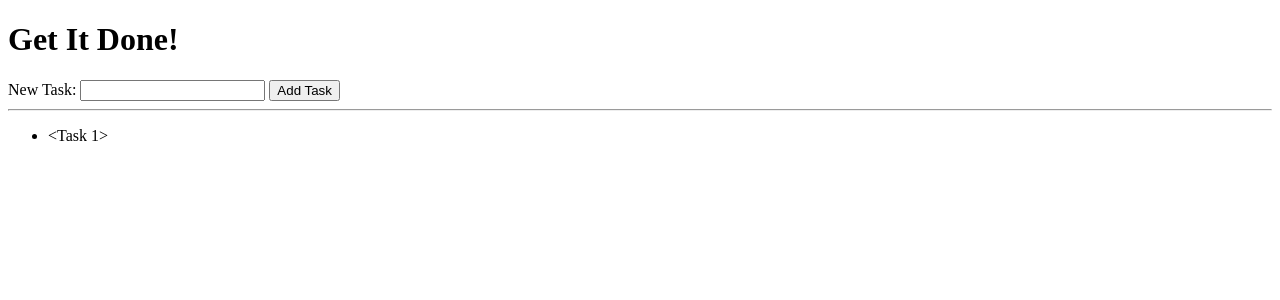
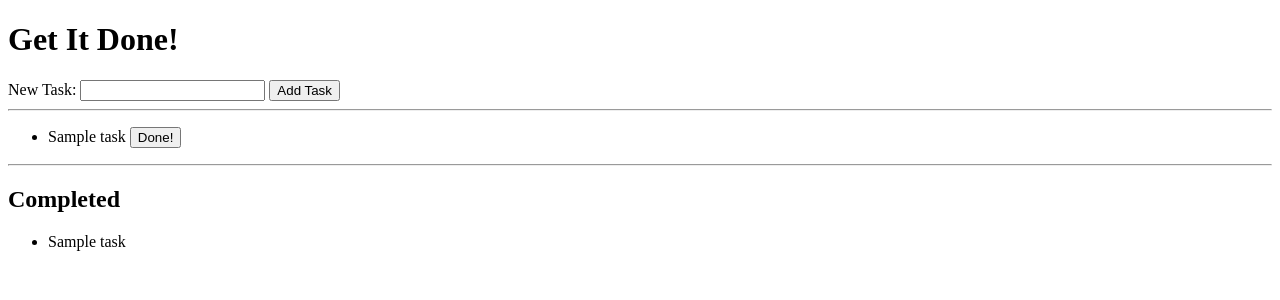
Before and after one commit to Daviderose/get-it-done, a Flask app: template templates/todos.html in a window 1280 px wide. Shown: the top 300 px of the page. Run offline with Flask 2, Linux system fonts and the light colour scheme; tables that the repository leaves empty hold one stand-in row (values such as "Sample post"); the template is opened without the code that fills it: values that come from a table or form of the project are taken from there, most other values are stand-ins (such as "Sample title", 1, 10 or a date in 2020).

Commit message:
Added delete functionality with a completed tasks session

```diff
--- a/main.py
+++ b/main.py
@@ -11,21 +11,36 @@ class Task(db.Model):
 
 	id = db.Column(db.Integer, primary_key=True)
 	name = db.Column(db.String(120))
+	completed = db.Column(db.Boolean, default=False)
 
 	def __init__(self, name):
 		self.name = name
-
-
-tasks = []
+		self.completed = False
 
 @app.route('/', methods=['POST', 'GET'])
 def index():
 
 	if request.method == 'POST':
-		task = request.form['task']
-		tasks.append(task)
+		task_name = request.form['task']
+		new_task = Task(task_name)
+		db.session.add(new_task)
+		db.session.commit()
 
-	return render_template('todos.html', title="Get It Done!", tasks=tasks)
+	tasks = Task.query.filter_by(completed=False).all()
+	completed_tasks = Task.query.filter_by(completed=True).all()
+	return render_template('todos.html', title="Get It Done!", tasks=tasks,
+		completed_tasks=completed_tasks)
+
+@app.route('/delete-task', methods=['POST'])
+def delete_task():
+
+	task_id = int(request.form['task-id'])
+	task = Task.query.get(task_id)
+	task.completed = True
+	db.session.add(task)
+	db.session.commit()
+
+	return redirect('/')
 
 if __name__ == '__main__':
 	app.run()
--- a/templates/todos.html
+++ b/templates/todos.html
@@ -18,9 +18,25 @@
 
         <ul>
             {% for task in tasks %}
-            <li>{{task}}</li>
+            <li>{{task.name}}
+                <form method="POST" action="/delete-task" style="display:inline-block;">
+                    <input type="hidden" name="task-id" value="{{task.id}}" />
+                    <input type="submit" value="Done!" />
+                </form>
+            </li>
             {% endfor %}
         </ul>
 
     {% endif %}
+
+    <hr />
+
+    <h2>Completed</h2>
+
+    <ul>
+        {% for task in completed_tasks%}
+        <li>{{task.name}}</li>
+        {% endfor %}
+    </ul>
+
 {% endblock %}
```
